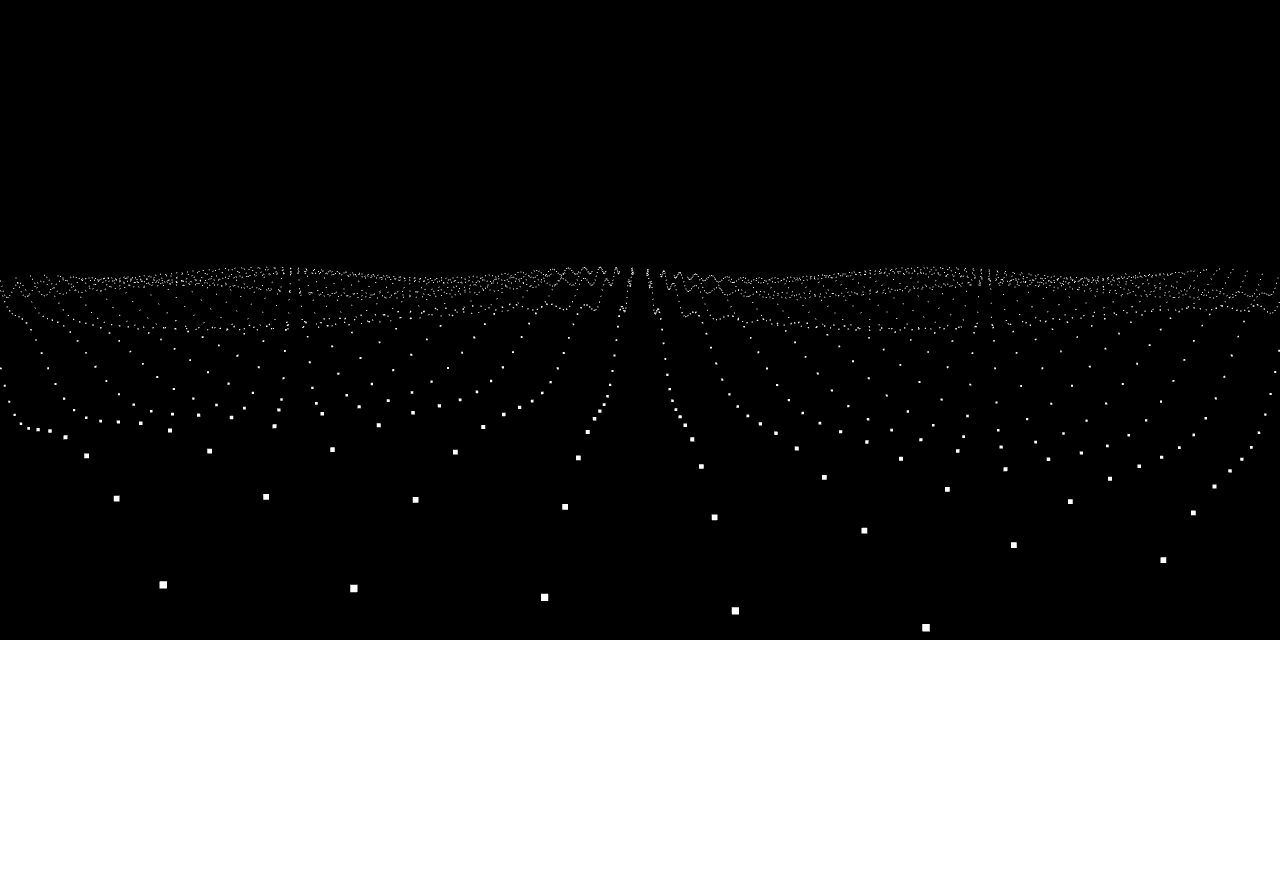
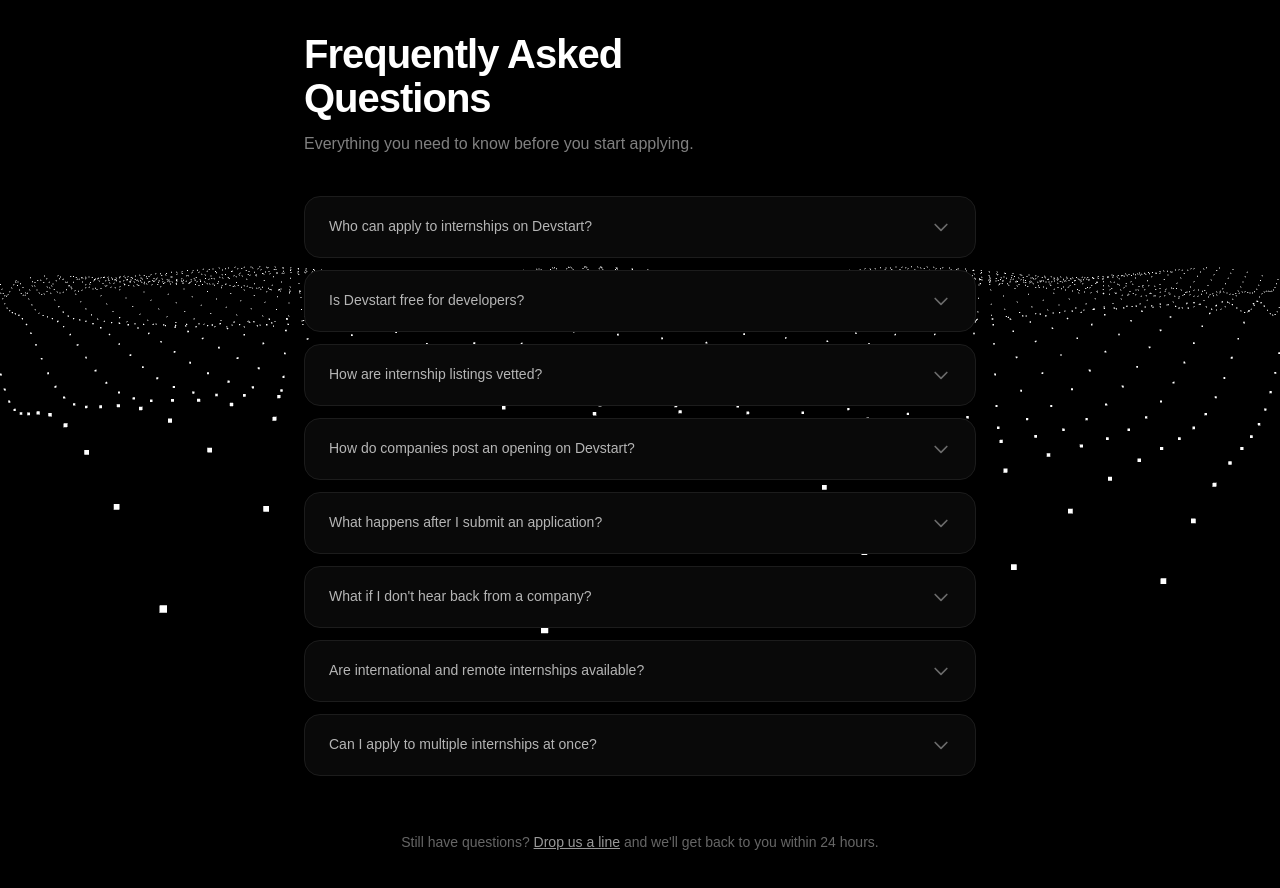
Before and after one commit to jayanth1542/DevStart, a Next.js app: page /faq in a window 1280 px wide. Before the commit this address had no page. Shown: the part 160-1048 px from the top of the page. Before the commit the page ends 800 px from the top, so only its background shows below. Built offline with nearby package versions, Linux system fonts and the light colour scheme.

Commit message:
app: add faq page route and layout

```diff
--- /dev/null
+++ b/src/app/faq/page.tsx
@@ -0,0 +1,43 @@
+import type { Metadata } from 'next';
+import { PageTransition } from '@/components/page-transition';
+import { FaqAccordion } from './faq-accordion';
+
+export const metadata: Metadata = {
+  title: 'FAQs — Devstart',
+  description:
+    'Got questions about Devstart? Find answers about who can apply, how listings are vetted, how companies post roles, and what happens after you apply.',
+};
+
+export default function FaqPage() {
+  return (
+    <PageTransition className="min-h-screen pt-48 pb-20 px-6">
+      <div className="max-w-2xl mx-auto space-y-10">
+
+        {/* Header */}
+        <section className="space-y-3">
+          <h1 className="text-[2.5rem] font-bold leading-[1.1] tracking-tight text-white">
+            Frequently Asked<br />Questions
+          </h1>
+          <p className="text-white/50 text-base font-light">
+            Everything you need to know before you start applying.
+          </p>
+        </section>
+
+        {/* Accordion */}
+        <FaqAccordion />
+
+        {/* Footer nudge */}
+        <section className="text-center pt-4">
+          <p className="text-white/40 text-sm">
+            Still have questions?{' '}
+            <a href="mailto:hello@devstart.dev" className="text-white/60 underline hover:text-white transition-colors duration-200">
+              Drop us a line
+            </a>
+            {' '}and we&apos;ll get back to you within 24 hours.
+          </p>
+        </section>
+
+      </div>
+    </PageTransition>
+  );
+}
```
